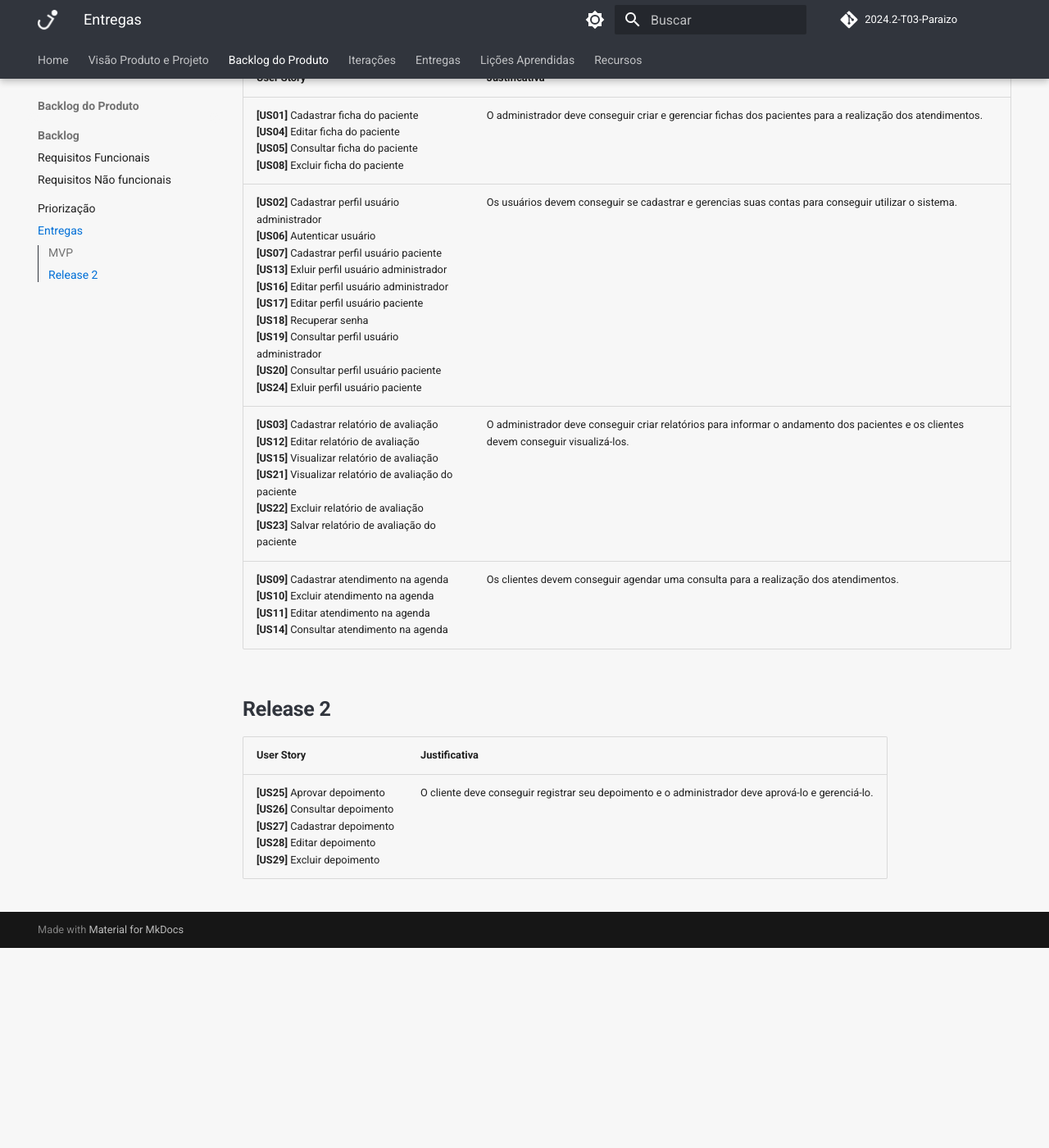
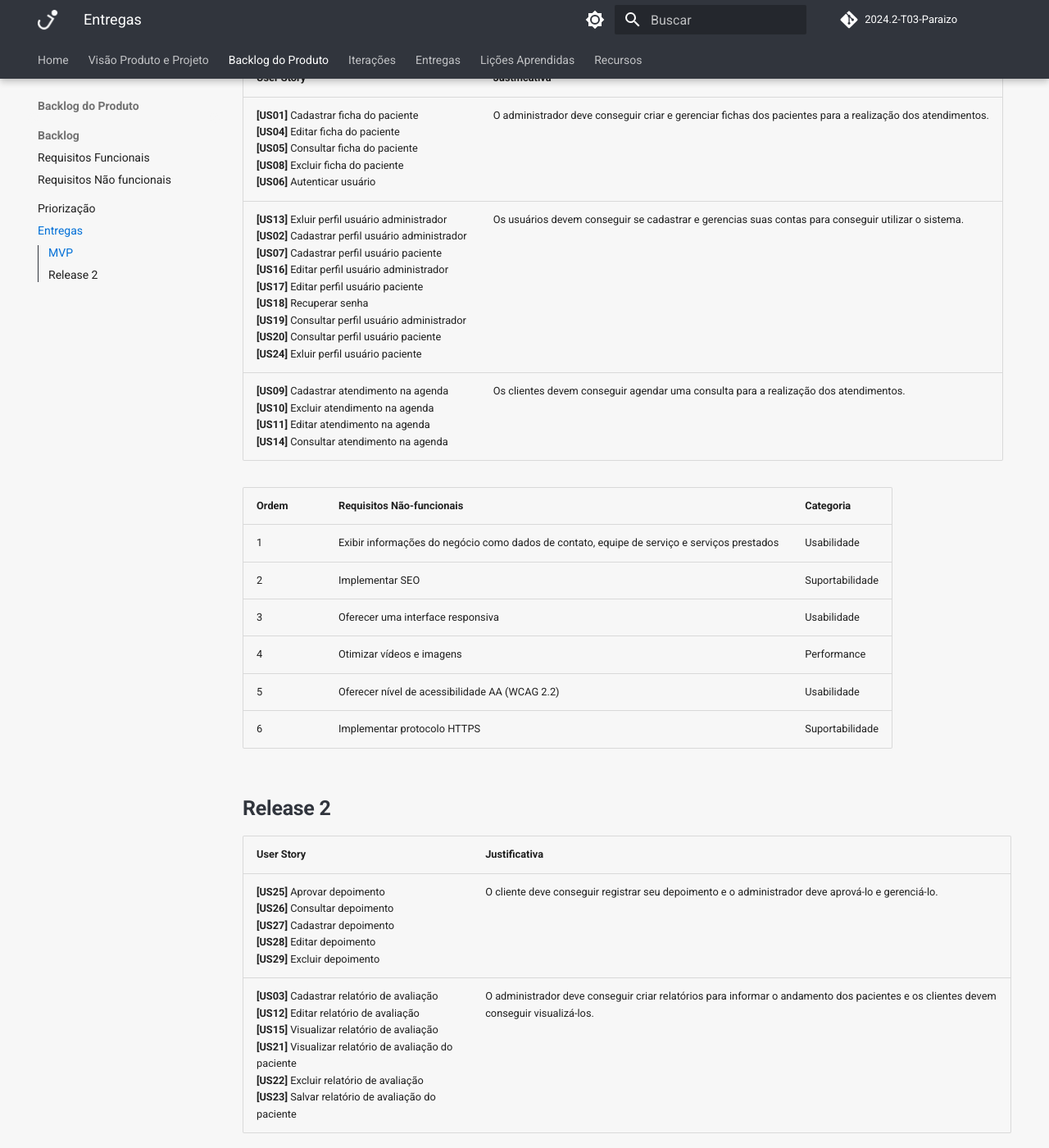
Before and after one commit to mdsreq-fga-unb/2024.2-T03-Paraizo, an MkDocs documentation site: the page built from docs/backlog-produto/entregas/index.md, in a window 1280 px wide and 1400 px high, scrolled down 325 px. Shown: the whole window at 82% size. Built offline with MkDocs 1.6.1 and Material for MkDocs 9.7.7, drawn with Linux system fonts in a browser that asks for light colours; comment, search, counter and statistics services are not loaded; the version menu is left out; before the commit the page ends 1481 px from its top, so only the background shows below that.

Commit message:
fix: adicionando correção em cronograma e tabela de mvp

```diff
--- a/docs/backlog-produto/entregas/index.md
+++ b/docs/backlog-produto/entregas/index.md
@@ -8,15 +8,24 @@
 
 ## **MVP**
 
-|                        User Story                          |                                                 Justificativa                                                  |
-| ---------------------------------------------------------- | -------------------------------------------------------------------------------------------------------------- |
-| **[US01]** Cadastrar ficha do paciente <br> **[US04]** Editar ficha do paciente <br> **[US05]** Consultar ficha do paciente <br> **[US08]** Excluir ficha do paciente | O administrador deve conseguir criar e gerenciar fichas dos pacientes para a realização dos atendimentos. |
-| **[US02]** Cadastrar perfil usuário administrador <br> **[US06]** Autenticar usuário <br> **[US07]** Cadastrar perfil usuário paciente <br> **[US13]** Exluir perfil usuário administrador <br> **[US16]** Editar perfil usuário administrador <br> **[US17]** Editar perfil usuário paciente <br> **[US18]** Recuperar senha <br> **[US19]** Consultar perfil usuário administrador <br> **[US20]** Consultar perfil usuário paciente <br> **[US24]** Exluir perfil usuário paciente | Os usuários devem conseguir se cadastrar e gerencias suas contas para conseguir utilizar o sistema. |
-| **[US03]** Cadastrar relatório de avaliação <br> **[US12]** Editar relatório de avaliação <br> **[US15]** Visualizar relatório de avaliação <br> **[US21]** Visualizar relatório de avaliação do paciente <br> **[US22]** Excluir relatório de avaliação <br> **[US23]** Salvar relatório de avaliação do paciente | O administrador deve conseguir criar relatórios para informar o andamento dos pacientes e os clientes devem conseguir visualizá-los. |
-| **[US09]** Cadastrar atendimento na agenda <br> **[US10]** Excluir atendimento na agenda <br> **[US11]** Editar atendimento na agenda <br> **[US14]** Consultar atendimento na agenda | Os clientes devem conseguir agendar uma consulta para a realização dos atendimentos. |
+| User Story                                                                                                                                                                                                                                                                                                                                                                                                                                         | Justificativa                                                                                             |
+| -------------------------------------------------------------------------------------------------------------------------------------------------------------------------------------------------------------------------------------------------------------------------------------------------------------------------------------------------------------------------------------------------------------------------------------------------- | --------------------------------------------------------------------------------------------------------- |
+| **[US01]** Cadastrar ficha do paciente <br> **[US04]** Editar ficha do paciente <br> **[US05]** Consultar ficha do paciente <br> **[US08]** Excluir ficha do paciente <br> **[US06]** Autenticar usuário <br>                                                                                                                                                                                                                                      | O administrador deve conseguir criar e gerenciar fichas dos pacientes para a realização dos atendimentos. |
+| **[US13]** Exluir perfil usuário administrador <br> **[US02]** Cadastrar perfil usuário administrador <br> **[US07]** Cadastrar perfil usuário paciente <br> **[US16]** Editar perfil usuário administrador <br> **[US17]** Editar perfil usuário paciente <br> **[US18]** Recuperar senha <br> **[US19]** Consultar perfil usuário administrador <br> **[US20]** Consultar perfil usuário paciente <br> **[US24]** Exluir perfil usuário paciente | Os usuários devem conseguir se cadastrar e gerencias suas contas para conseguir utilizar o sistema.       |
+| **[US09]** Cadastrar atendimento na agenda <br> **[US10]** Excluir atendimento na agenda <br> **[US11]** Editar atendimento na agenda <br> **[US14]** Consultar atendimento na agenda                                                                                                                                                                                                                                                              | Os clientes devem conseguir agendar uma consulta para a realização dos atendimentos.                      |
+
+| **Ordem** | **Requisitos Não-funcionais**                                                               | **Categoria**   |
+| --------- | ------------------------------------------------------------------------------------------- | --------------- |
+| 1         | Exibir informações do negócio como dados de contato, equipe de serviço e serviços prestados | Usabilidade     |
+| 2         | Implementar SEO                                                                             | Suportabilidade |
+| 3         | Oferecer uma interface responsiva                                                           | Usabilidade     |
+| 4         | Otimizar vídeos e imagens                                                                   | Performance     |
+| 5         | Oferecer nível de acessibilidade AA (WCAG 2.2)                                              | Usabilidade     |
+| 6         | Implementar protocolo HTTPS                                                                 | Suportabilidade |
 
 ## **Release 2**
 
-|                                 User Story                                 |                                             Justificativa                                              |
-| -------------------------------------------------------------------------- | ------------------------------------------------------------------------------------------------------ |
-| **[US25]** Aprovar depoimento <br> **[US26]** Consultar depoimento <br> **[US27]** Cadastrar depoimento <br> **[US28]** Editar depoimento <br> **[US29]** Excluir depoimento | O cliente deve conseguir registrar seu depoimento e o administrador deve aprová-lo e gerenciá-lo. |
+| User Story                                                                                                                                                                                                                                                                                                         | Justificativa                                                                                                                        |
+| ------------------------------------------------------------------------------------------------------------------------------------------------------------------------------------------------------------------------------------------------------------------------------------------------------------------ | ------------------------------------------------------------------------------------------------------------------------------------ |
+| **[US25]** Aprovar depoimento <br> **[US26]** Consultar depoimento <br> **[US27]** Cadastrar depoimento <br> **[US28]** Editar depoimento <br> **[US29]** Excluir depoimento                                                                                                                                       | O cliente deve conseguir registrar seu depoimento e o administrador deve aprová-lo e gerenciá-lo.                                    |
+| **[US03]** Cadastrar relatório de avaliação <br> **[US12]** Editar relatório de avaliação <br> **[US15]** Visualizar relatório de avaliação <br> **[US21]** Visualizar relatório de avaliação do paciente <br> **[US22]** Excluir relatório de avaliação <br> **[US23]** Salvar relatório de avaliação do paciente | O administrador deve conseguir criar relatórios para informar o andamento dos pacientes e os clientes devem conseguir visualizá-los. |
```
Also changed, not shown: docs/backlog-produto/backlog/nao-funcionais/index.md (+14 -14 lines), docs/backlog-produto/priorizacao/index.md (+6 -6 lines), docs/visao-produto-projeto/visao-projeto/index.md (+11 -11 lines).
